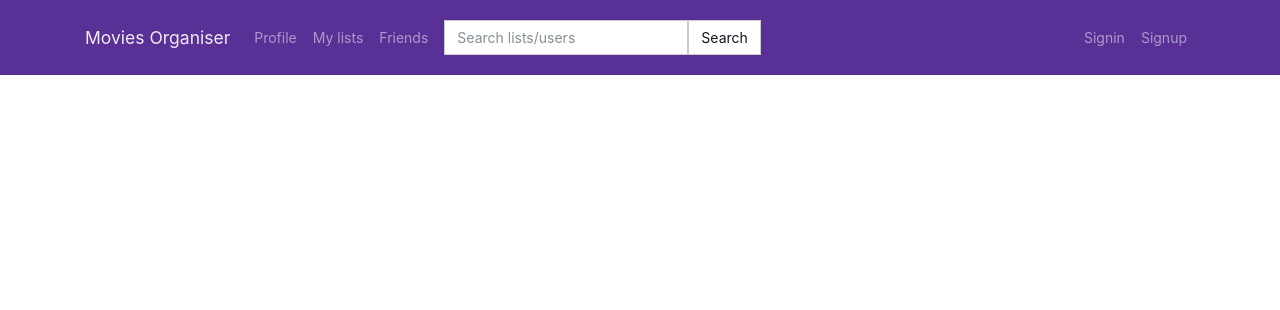
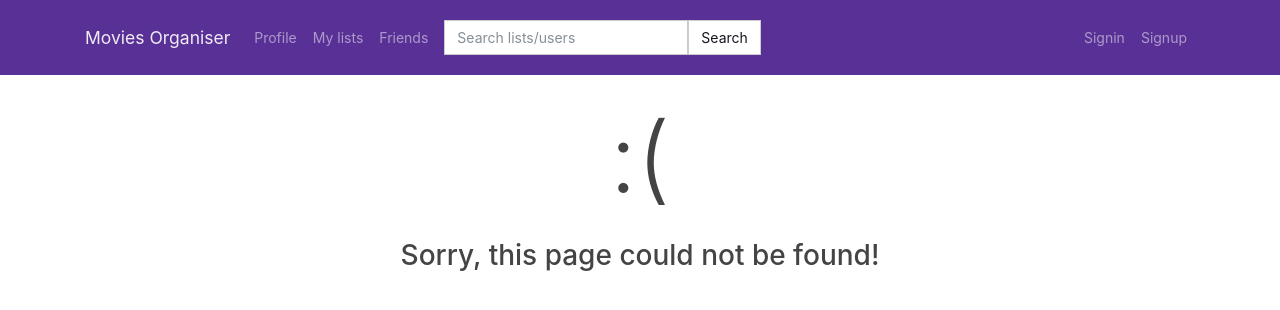
Before and after one commit to NRoboto/movie-organiser, an Angular app in the folder client/: page / in a window 1280 px wide. Shown: the top 310 px of the page. Built offline with nearby package versions, Linux system fonts and the light colour scheme.

Commit message:
Client add error 404 page

```diff
--- a/client/src/app/app-routing.module.ts
+++ b/client/src/app/app-routing.module.ts
@@ -1,9 +1,11 @@
 import { NgModule } from '@angular/core';
 import { Routes, RouterModule } from '@angular/router';
 import { SigninPageComponent } from './pages/signin-page/signin-page.component';
+import { Error404PageComponent } from './pages/error404-page/error404-page.component';
 
 const routes: Routes = [
   { path: 'signin', component: SigninPageComponent },
+  { path: '**', component: Error404PageComponent },
 ];
 
 @NgModule({
--- a/client/src/app/app.module.ts
+++ b/client/src/app/app.module.ts
@@ -8,12 +8,14 @@ import { AppRoutingModule } from './app-routing.module';
 import { AppComponent } from './app.component';
 import { NavbarComponent } from './navbar/navbar.component';
 import { SigninPageComponent } from './pages/signin-page/signin-page.component';
+import { Error404PageComponent } from './pages/error404-page/error404-page.component';
 
 @NgModule({
   declarations: [
     AppComponent,
     NavbarComponent,
     SigninPageComponent,
+    Error404PageComponent,
   ],
   imports: [
     BrowserModule,
--- /dev/null
+++ b/client/src/app/pages/error404-page/error404-page.component.html
@@ -0,0 +1,4 @@
+<div class="container text-center">
+  <h1 class="display-1 mb-4">:(</h1>
+  <h2>Sorry, this page could not be found!</h2>
+</div>
--- /dev/null
+++ b/client/src/app/pages/error404-page/error404-page.component.ts
@@ -0,0 +1,15 @@
+import { Component, OnInit } from '@angular/core';
+
+@Component({
+  selector: 'app-error404-page',
+  templateUrl: './error404-page.component.html',
+  styleUrls: ['./error404-page.component.css']
+})
+export class Error404PageComponent implements OnInit {
+
+  constructor() { }
+
+  ngOnInit(): void {
+  }
+
+}
```
Also changed, not shown: client/src/app/pages/error404-page/error404-page.component.css (added), 1 other file (tests, documents, lock files or other folders).
